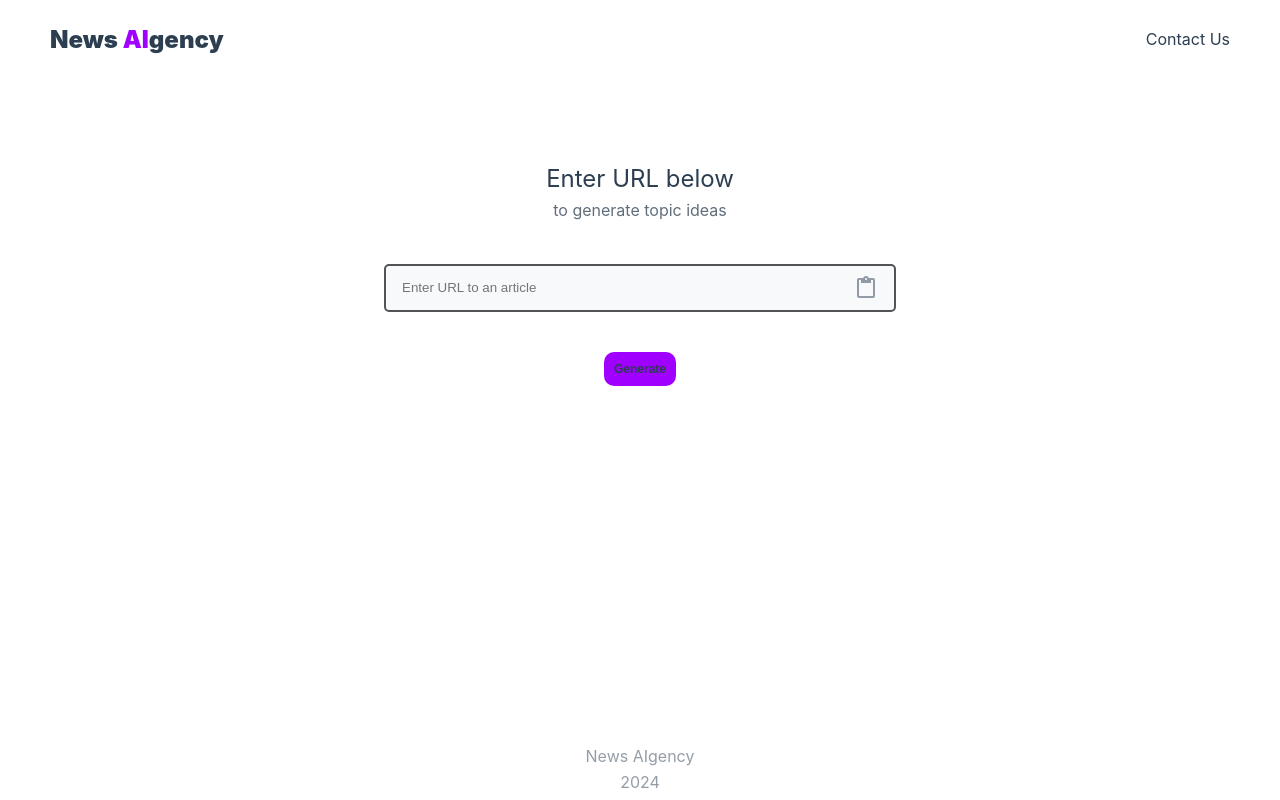
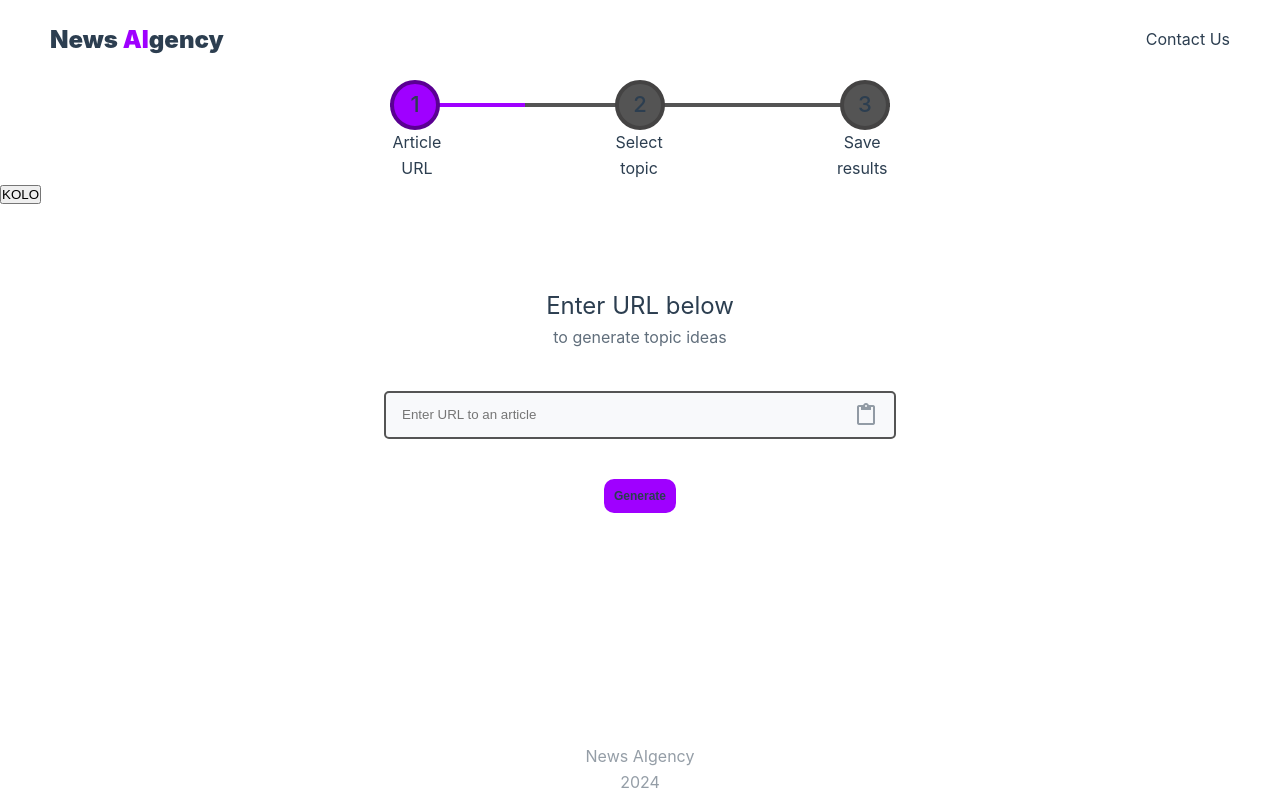
Before and after one commit to News-AIgency/App, a Vue app in the folder frontend/: page / in a window 1280 px wide. Built offline with nearby package versions, Linux system fonts and the light colour scheme.

Commit message:
Added progres bar to all pages

```diff
--- /dev/null
+++ b/frontend/src/components/ProgressBar.vue
@@ -0,0 +1,146 @@
+<template>
+    <div class="container">
+        <div class="steps">
+            <span class="circle" :class="{ active: isActive[0] }">1</span>
+            <span class="circle" :class="{ active: isActive[1] }">2</span>
+            <span class="circle" :class="{ active: isActive[2] }">3</span>
+            <div id="progress-bar" class="progress-bar">
+                <span class="indicator"></span>
+            </div>
+        </div>
+        <div class="step-descriptions">
+            <p>Article<br>URL</p>
+            <p>Select<br>topic</p>
+            <p>Save<br>results</p>
+        </div>
+    </div>
+</template>
+
+<script lang="ts">
+export default {
+    props: {
+        activePage: {
+            type: Number,
+            required: true,
+        },
+    },
+    data() {
+        return {
+            isActive: [false, false, false],
+        };
+    },
+    watch: {
+        isActive: {
+            handler: 'setStep',
+            deep: true,
+        },
+        activePage: {
+            immediate: true,
+            handler(newPage) {
+                this.updateActiveSteps(newPage);
+            },
+        },
+    },
+    methods: {
+        updateActiveSteps(page: number) {
+            this.isActive = [false, false, false];
+            if (page >= 1 && page < this.isActive.length + 1) {
+                this.isActive[page - 1] = true;
+            }
+            this.setStep();
+        },
+        setStep() {
+            const progressBar = document.getElementById("progress-bar")
+            if (progressBar) {
+                if (this.isActive[0]) {
+                    progressBar.style.background = `linear-gradient(
+                        to right,
+                        #9f00ff 0%,
+                        #9f00ff 27%,
+                        #545454 27%,
+                        #545454 100%
+                    )`;
+                } else if (this.isActive[1]) {
+                    progressBar.style.background = `linear-gradient(
+                        to right,
+                        #545454 0%,
+                        #545454 25%,
+                        #9f00ff 25%,
+                        #9f00ff 75%,
+                        #545454 75%,
+                        #545454 100%
+                    )`;
+                } else if (this.isActive[2]) {
+                    progressBar.style.background = `linear-gradient(
+                        to right,
+                        #545454 0%,
+                        #545454 73%,
+                        #9f00ff 73%,
+                        #9f00ff 100%
+                    )`;
+                } else {
+                    progressBar.style.background = `#545454`;
+                }
+            }
+        }
+    }
+}
+</script>
+
+<style scoped>
+.container {
+    display: flex;
+    flex-direction: column;
+    align-items: center;
+    justify-content: center;
+    justify-self: center;
+    max-width: 500px;
+    width: 100vw;
+    margin-left: 10%;
+    margin-right: 10%;
+}
+
+.steps {
+    display: flex;
+    align-items: center;
+    width: 100%;
+    justify-content: space-between;
+    position: relative;
+}
+
+.step-descriptions {
+    display: flex;
+    flex-direction: row;
+    justify-self: center;
+    justify-content: space-between;
+    text-align: center;
+    width: 99%;
+}
+
+.circle {
+    display: flex;
+    align-items: center;
+    justify-content: center;
+    font-size: 22px;
+    font-weight: 500;
+    color: var(--color-text);
+    height: 50px;
+    width: 50px;
+    border-radius: 50%;
+    background-color: #545454;
+    border: 4px solid #444343;
+}
+
+.active {
+    background-color: var(--color-accent) !important;
+    border: 4px solid #5a0092 !important;
+}
+
+.progress-bar {
+    position: absolute;
+    height: 4px;
+    width: 100%;
+    background-color: #545454;
+    z-index: -1;
+}
+</style>
--- a/frontend/src/views/ArticleView.vue
+++ b/frontend/src/views/ArticleView.vue
@@ -1,4 +1,6 @@
 <template>
+  <main>
+    <ProgressBar :active-page="3"></ProgressBar>
     <div class="page-wrapper">
       <div class="textarea-wrapper">
         <h2 class="title">{{ selectedTopic }}</h2>
@@ -100,15 +102,20 @@
         </button>
       </div>
     </div>
+  </main>
 </template>
 
 <script lang="ts">
 import { useArticleStore } from '@/stores/articleStore'
+import ProgressBar from '@/components/ProgressBar.vue';
 
 export default {
   setup() {
     const articleStore = useArticleStore();
     return { articleStore }
+  },
+  components: {
+    ProgressBar,
   },
   data() {
     return {
--- a/frontend/src/views/HomeView.vue
+++ b/frontend/src/views/HomeView.vue
@@ -1,14 +1,12 @@
 <template>
   <main>
+    <ProgressBar :active-page="TEST"></ProgressBar>
+    <button @click="TEST++">KOLO</button>
     <form>
       <p class="input-heading">Enter URL below</p>
       <p class="input-subheading">to generate topic ideas</p>
       <div class="url-input-container">
-      <input
-      type="url"
-      placeholder="Enter URL to an article"
-      class="url-input"
-      v-model="inputURL">
+        <input type="url" placeholder="Enter URL to an article" class="url-input" v-model="inputURL">
         <span class="material-icons paste-icon" @click="pasteUrl">content_paste</span>
       </div>
       <button @click.prevent="sendURL" class="generate-btn">Generate</button>
@@ -18,13 +16,18 @@
 
 <script lang="ts">
 import { useTopicsStore } from '@/stores/topicsStore'
+import ProgressBar from '../components/ProgressBar.vue'
 
 export default {
   name: "HomeView",
   data() {
     return {
       inputURL: "",
+      TEST: 1,
     };
+  },
+  components: {
+    ProgressBar,
   },
   mounted() {
     localStorage.clear();
@@ -47,7 +50,7 @@
           return
         }
         this.goToTopics();
-        } catch(error) {
+      } catch (error) {
         console.error('Error at sendURL: ', error);
       }
     },
@@ -58,7 +61,7 @@
       try {
         topicsStore.fetchTopics();
         this.$router.push('/topics');
-        } catch(error) {
+      } catch (error) {
         console.error("Failed to fetch topics: ", error);
       }
     },
@@ -85,6 +88,7 @@
   justify-content: space-between;
   align-items: center;
 }
+
 .url-input {
   width: 90%;
   background-color: transparent;
@@ -92,8 +96,9 @@
   padding-left: 16px;
   outline: none;
   caret-color: white;
-  color: rgba(255,255,255,0.7);
+  color: rgba(255, 255, 255, 0.7);
 }
+
 .paste-icon {
   position: relative;
   padding: 10px 16px;
@@ -101,13 +106,15 @@
   cursor: pointer;
   user-select: none;
 }
-form{
+
+form {
   display: flex;
   flex-direction: column;
   align-items: center;
   margin-top: 5em;
 }
-.generate-btn{
+
+.generate-btn {
   background-color: var(--color-accent);
   color: var(--color-text);
   border: 0px;
@@ -120,12 +127,15 @@ form{
 
   transition: box-shadow 0.4s ease;
 }
+
 .generate-btn:hover {
   box-shadow: 0 0 8px #9F00FF;
 }
+
 .input-heading {
   font-size: 24px;
 }
+
 .input-subheading {
   font-size: 16px;
   padding-bottom: 40px;
--- a/frontend/src/views/TopicView.vue
+++ b/frontend/src/views/TopicView.vue
@@ -1,13 +1,10 @@
 <template>
+  <main>
+    <ProgressBar :active-page="2"></ProgressBar>
     <div class="topic-selection">
       <h2 class="title">Custom topic</h2>
       <div class="custom-topic-container">
-      <input
-        type="text"
-        placeholder="Enter custom topic"
-        class="topic-input"
-        v-model="customTopic"
-      />
+        <input type="text" placeholder="Enter custom topic" class="topic-input" v-model="customTopic" />
         <button class="custom-topic-button" :disabled="!customTopic.trim()" @click.prevent="selectTopic(customTopic)">
           <span class="material-icons">arrow_forward</span>
         </button>
@@ -16,12 +13,7 @@
       <h2 class="title">Topic Suggestions</h2>
 
       <form class="topics">
-      <button
-        v-for="(topic, index) in topics"
-        :key="index"
-        @click.prevent="selectTopic(topic)"
-        class="topic-button"
-      >
+        <button v-for="(topic, index) in topics" :key="index" @click.prevent="selectTopic(topic)" class="topic-button">
           <span class="topic-num">{{ index + 1 }}</span>
           <p class="topic-label">{{ topic }}</p>
           <span class="material-icons forward-arrow">arrow_forward</span>
@@ -32,12 +24,14 @@
         </div>
       </form>
     </div>
+  </main>
 </template>
 
 <script lang="ts">
 import { useArticleStore } from '@/stores/articleStore'
 import { useTopicsStore } from '../stores/topicsStore'
 import LoadingSpinner from '../components/LoadingSpinner.vue'
+import ProgressBar from '@/components/ProgressBar.vue';
 
 export default {
   setup() {
@@ -47,6 +41,7 @@ export default {
   },
   components: {
     LoadingSpinner,
+    ProgressBar,
   },
   data() {
     return {
@@ -97,6 +92,7 @@ export default {
   height: 100%;
   padding: 20px;
 }
+
 .custom-topic-container {
   width: 60%;
   display: flex;
@@ -104,6 +100,7 @@ export default {
   gap: 10px;
   margin-top: 1%;
 }
+
 .custom-topic-button {
   aspect-ratio: 1/1;
   height: 58px;
@@ -113,10 +110,12 @@ export default {
   color: var(--color-text);
   cursor: pointer;
 }
+
 .custom-topic-button:disabled {
   background-color: rgba(212, 217, 228, 0.2);
   cursor: not-allowed;
 }
+
 .topic-input {
   width: 100%;
   background-color: rgba(212, 217, 228, 0.16);
```
Lines whose indentation alone changed are shown as unchanged.
